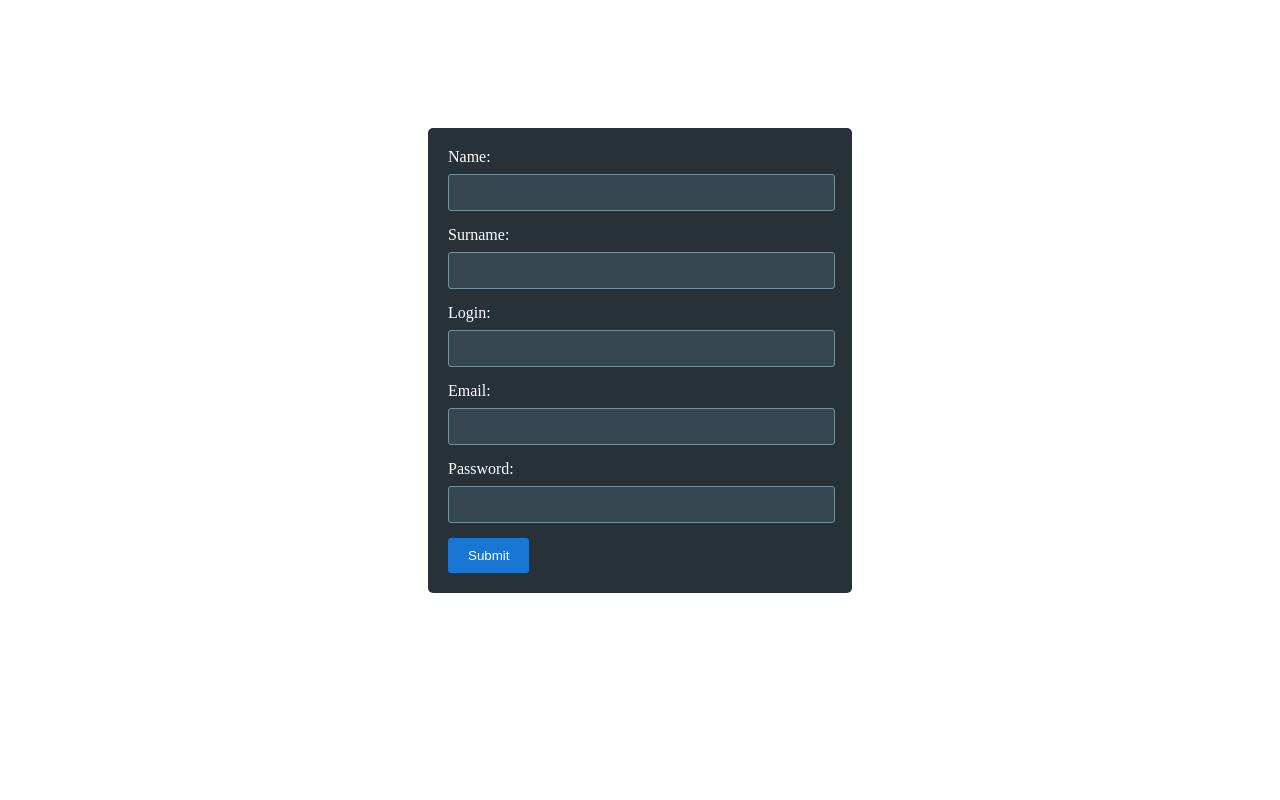
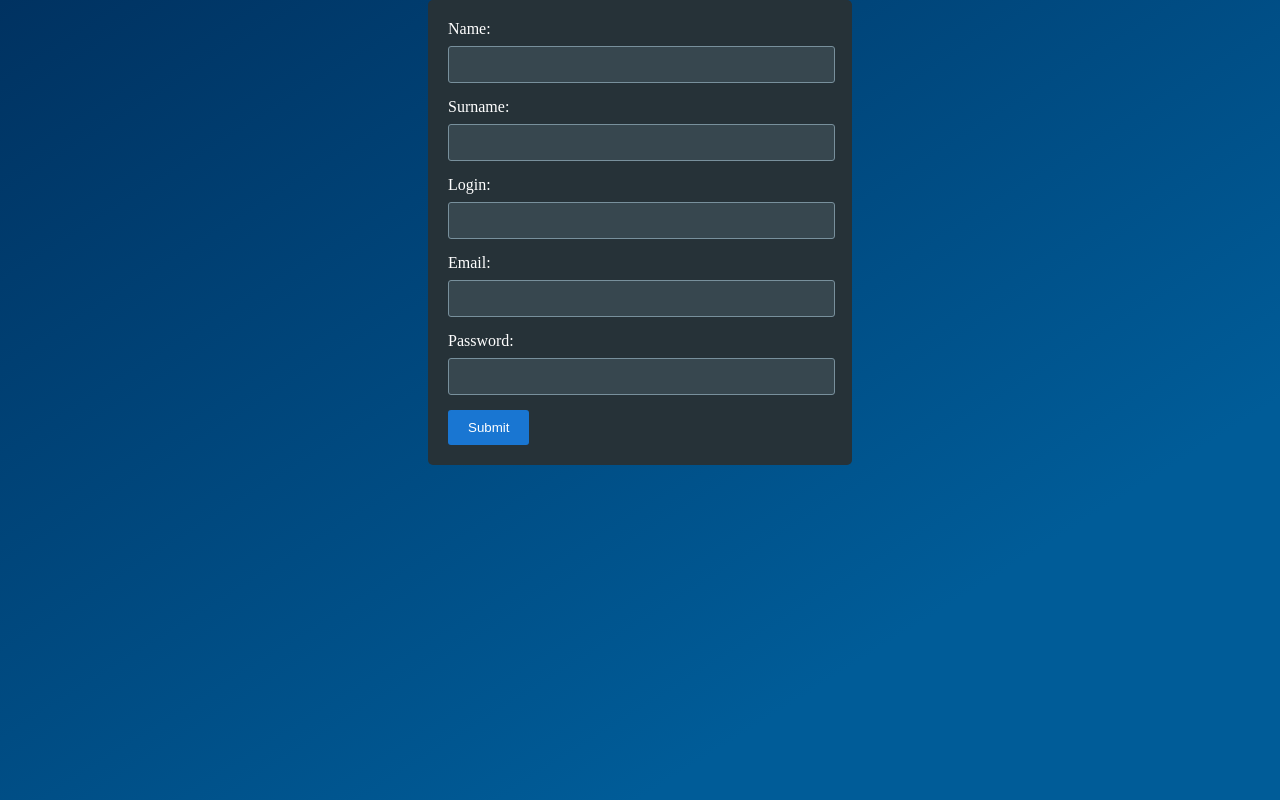
Before and after one commit to dusenkot/marketplace, a React (Vite) app: page / in a window 1280 px wide. Both pictures are taken after a click on the element "Register". Built offline with nearby package versions, Linux system fonts and the light colour scheme.

Commit message:
upgrade background color in register form

```diff
--- a/src/components/screens/register/sign_up.jsx
+++ b/src/components/screens/register/sign_up.jsx
@@ -4,6 +4,7 @@ import React from 'react';
 function SignUp() {
 
   return (
+    <div style={styles.background}>
       <form style={styles.form}>
       <label htmlFor="name" style={styles.label}>Name:</label>
       <input type="text" id="name" name="name" required style={styles.input} />
@@ -22,11 +23,15 @@ function SignUp() {
 
       <input type="submit" value="Submit" style={styles.submitButton} />
     </form>
-
+    </div>
 
   );
 };
 const styles = {
+  background: {
+    background: 'linear-gradient(to bottom right, #005c98, #005c98 0%, #003261 0%, #005c98 75%)',
+    minHeight: '100vh',
+  },
   form: {
     backgroundColor: '#263238',
     color: '#ffffff',
@@ -36,7 +41,6 @@ const styles = {
     maxWidth: '400px',
     marginLeft: '35%',
     margin: '0 auto',
-    marginTop: '10%',
 },
   label: {
     display: 'block',
```
